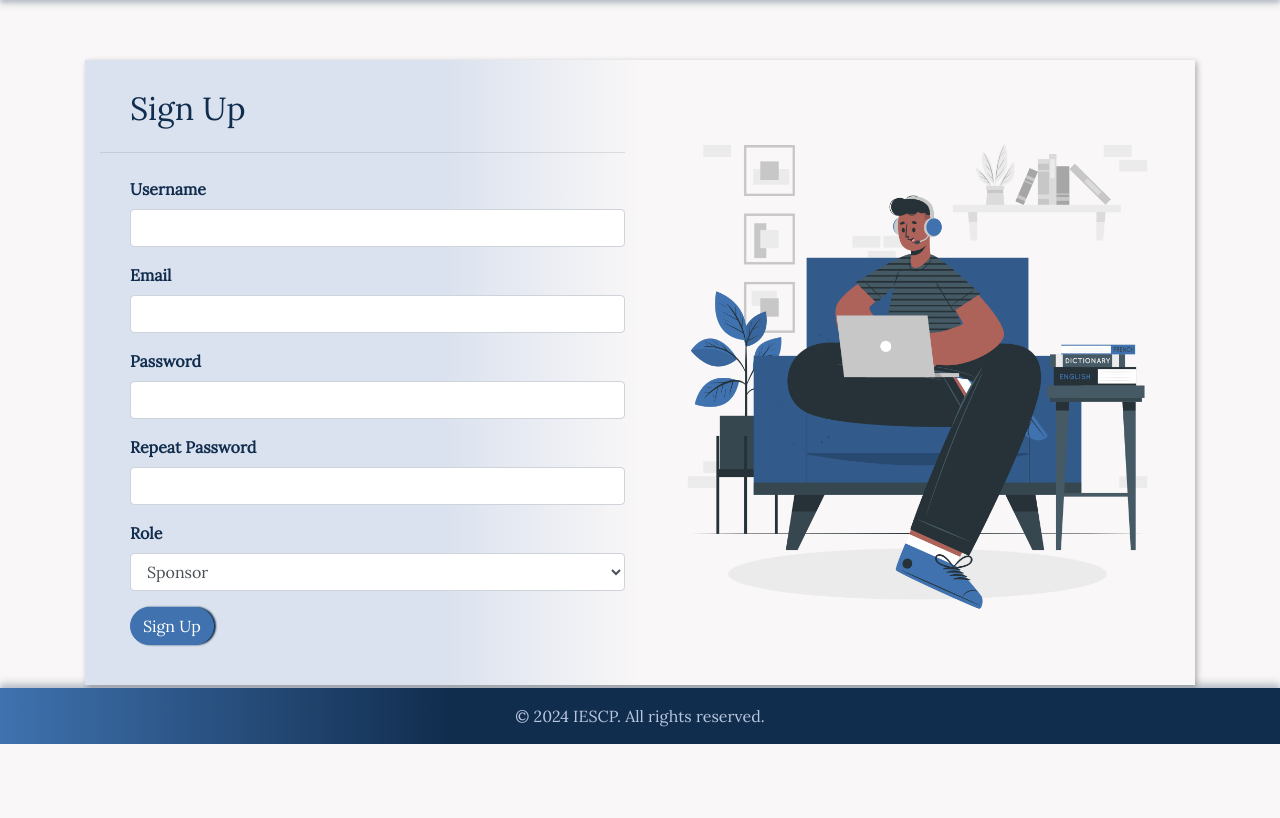
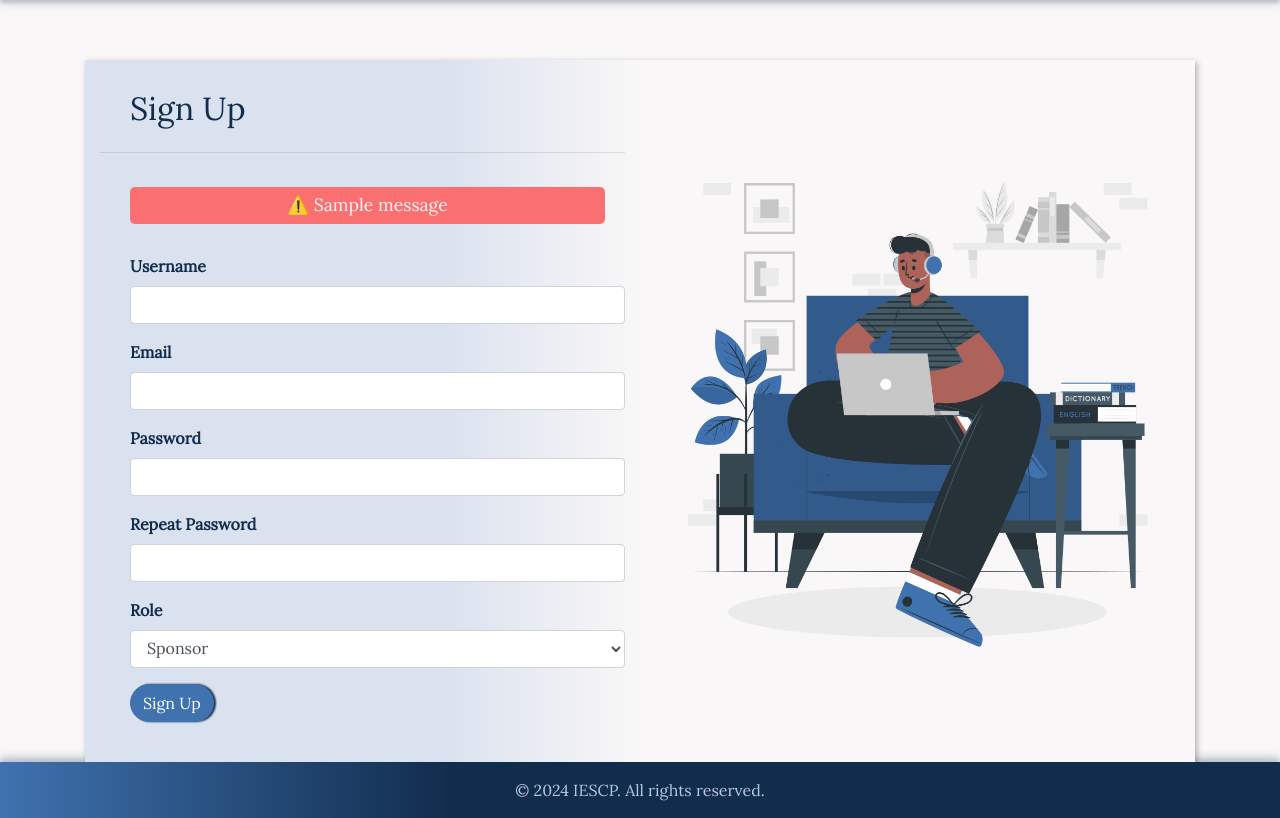
Before and after one commit to samyuktha-12/iescp, a Flask app: page /register in a window 1280 px wide. Shown: the part 56-874 px from the top of the page. Before the commit the page ends 800 px from the top, so only its background shows below. Run offline with Flask 2, Linux system fonts and the light colour scheme; tables that the repository leaves empty hold one stand-in row (values such as "Sample post"); one stand-in notice (Sample message) is shown; some libraries are stand-ins or nearby versions.

Commit message:
Login and Signup Functional

```diff
--- a/app/routes.py
+++ b/app/routes.py
@@ -39,13 +39,31 @@ def login():
 @app.route('/register', methods=['GET', 'POST'])
 def register():
     form = RegistrationForm()
+    data = {
+            'username': form.username.data,
+            'email':form.email.data,
+            'password': form.password.data,
+            'role': form.role.data
+        }
     if form.validate_on_submit():
-        user = User(username=form.username.data, email=form.email.data, role=form.role.data)
-        user.set_password(form.password.data)
-        db.session.add(user)
-        db.session.commit()
-        flash('Congratulations, you are now a registered user!')
-        return redirect(url_for('login'))
+        api_url = url_for('registerresource', _external=True)
+        response = requests.post(api_url,data)
+        if response.status_code == 200:
+            json_response = response.json()
+            if json_response['status_code']==200:
+                flash('Congratulations, you are now a registered user!<br>Please login to start enjoying our services!')
+                redirect_url = json_response['redirect_url']
+                return redirect(redirect_url)
+            else:
+                flash(json_response['message'])
+                return redirect('register')
+        else:
+            flash('Sign Up failed. Try Again')
+            return redirect(url_for('register'))
+    else:
+        for field, errors in form.errors.items():
+            for error in errors:
+                flash(f"Error in the {getattr(form, field).label.text} field - {error}")
     return render_template('register.html', title='Register', form=form)
 
 @app.route('/admin/dashboard')
--- a/app/static/css/signup_styles.css
+++ b/app/static/css/signup_styles.css
@@ -15,3 +15,20 @@
 .col-md-6.d-flex.align-items-center {
     background-image: linear-gradient(to right, #F9F7F7 65%, #F9F7F7);
 }
+
+.flash-messages {
+    list-style-type: none;
+    padding: 10px;
+    margin: 10px;
+}
+
+.flash-message {
+    margin-left: 10px;
+    padding: 5px;
+    margin-bottom: 10px;
+    border-radius: 5px;
+    text-align: center;
+    color: #F9F7F7;
+    font-size:1.1rem;
+    background-color: #FA7070;
+}
--- a/app/templates/login.html
+++ b/app/templates/login.html
@@ -16,7 +16,11 @@
       {% if messages %}
         <ul class="flash-messages">
           {% for message in messages %}
-              <li class="flash-message"> ⚠️ {{ message }} </li>
+            {% if message.startswith('Congratulations') %}
+              <li class="flash-message success-message"> 🎉 {{ message| safe }} </li>
+            {% else %}
+              <li class="flash-message warning-message"> ⚠️ {{ message }} </li>
+            {% endif %}
           {% endfor %}
         </ul>
       {% endif %}
--- a/app/templates/register.html
+++ b/app/templates/register.html
@@ -11,6 +11,15 @@
       <div class="col-md-6">
         <h2>Sign Up</h2>
         <hr class="my-4">
+        {% with messages = get_flashed_messages() %}
+        {% if messages %}
+        <ul class="flash-messages">
+          {% for message in messages %}
+              <li class="flash-message"> ⚠️ {{ message | safe }} </li>
+          {% endfor %}
+        </ul>
+       {% endif %}
+      {% endwith %}
         <form method="POST" action="">
           {{ form.hidden_tag() }}
           <div class="form-group">
```
Also changed, not shown: app/resources.py (+12 -7 lines), app/static/css/login_styles.css (+10 -1 lines), app.db. Lines whose indentation alone changed are shown as unchanged.
